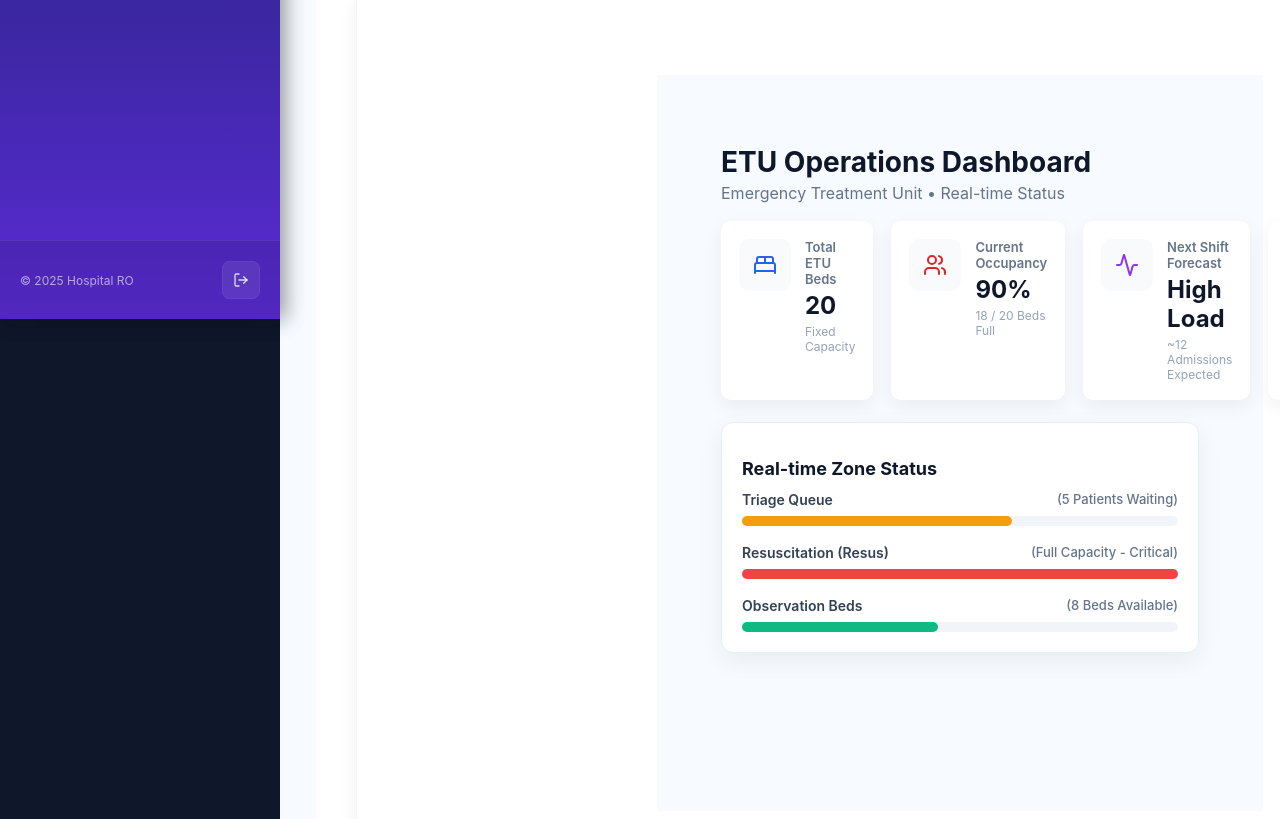
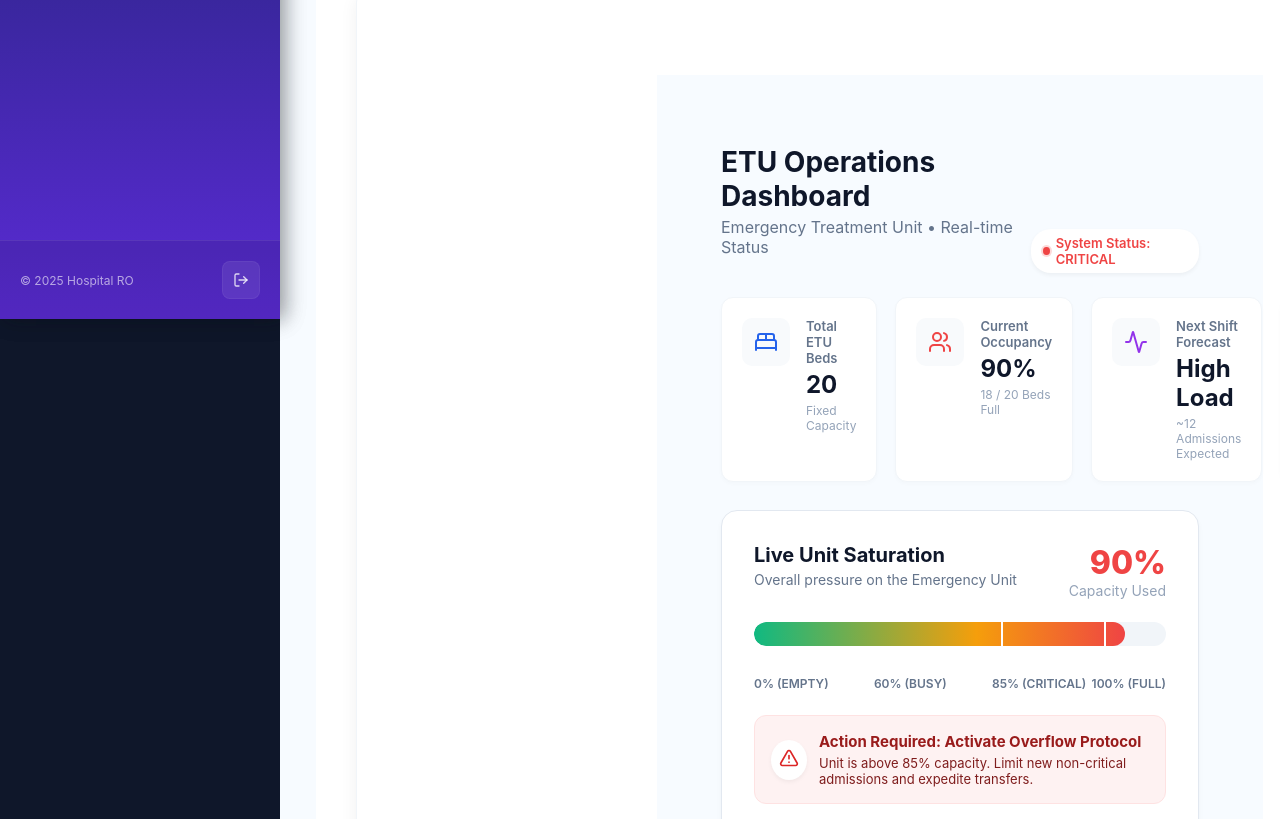
Before and after one commit to lochanajayasinghe/Hospital-Resource-Optimization-and-Demand-Forecasting-System, a React (Create React App) app in the folder frontend/: page / in a window 1280 px wide. Shown: the part 481-1300 px from the top of the page. Built offline with nearby package versions, Linux system fonts and the light colour scheme.

Commit message:
Update Bed_Dashboard.jsx

```diff
--- a/frontend/src/components/Bed_demand_focasting/Bed_Dashboard.jsx
+++ b/frontend/src/components/Bed_demand_focasting/Bed_Dashboard.jsx
@@ -1,21 +1,32 @@
 import React from 'react';
-import { Users, BedDouble, Clock, Activity } from 'lucide-react'; // Updated icons
+import { Users, BedDouble, Clock, Activity, AlertTriangle } from 'lucide-react';
 import Layout from './Layout';
 
 const BedDashboard = () => {
+
+  // Current Total Occupancy (Mock Data)
+  const totalOccupancy = 90; // 90% full
+  const occupancyColor = totalOccupancy > 85 ? '#ef4444' : totalOccupancy > 60 ? '#f59e0b' : '#10b981';
+  const occupancyStatus = totalOccupancy > 85 ? 'CRITICAL' : totalOccupancy > 60 ? 'High' : 'Normal';
 
   return (
     <Layout activePage="Dashboard">
       <div style={{ padding: 28, maxWidth: 1100, margin: '24px auto', color: '#0f172a' }}>
 
         {/* Updated Title for ETU Pilot */}
-        <div style={{ marginBottom: 18 }}>
-          <h1 style={{ fontSize: 28, fontWeight: 700, margin: 0 }}>ETU Operations Dashboard</h1>
-          <p style={{ color: '#64748b', marginTop: 4 }}>Emergency Treatment Unit • Real-time Status</p>
+        <div style={{ marginBottom: 24, display: 'flex', justifyContent: 'space-between', alignItems: 'flex-end' }}>
+          <div>
+            <h1 style={{ fontSize: 28, fontWeight: 700, margin: 0 }}>ETU Operations Dashboard</h1>
+            <p style={{ color: '#64748b', marginTop: 4 }}>Emergency Treatment Unit • Real-time Status</p>
+          </div>
+          <div style={{ display: 'flex', alignItems: 'center', gap: 6, fontSize: 13, fontWeight: 600, color: occupancyColor, background: '#fff', padding: '6px 12px', borderRadius: 20, boxShadow: '0 2px 4px rgba(0,0,0,0.05)' }}>
+            <div style={{ width: 8, height: 8, borderRadius: '50%', background: occupancyColor, boxShadow: `0 0 0 2px ${occupancyColor}33` }}></div>
+            System Status: {occupancyStatus}
+          </div>
         </div>
 
-        {/* KPI Cards - Updated for ETU Metrics */}
-        <div style={{ display: 'grid', gridTemplateColumns: 'repeat(4, 1fr)', gap: 18, marginBottom: 22 }}>
+        {/* KPI Cards */}
+        <div style={{ display: 'grid', gridTemplateColumns: 'repeat(4, 1fr)', gap: 18, marginBottom: 28 }}>
           {/* Card 1: Fixed Capacity */}
           <StatCard
             icon={<BedDouble size={24} color="#2563eb" />}
@@ -26,13 +37,13 @@ const BedDashboard = () => {
 
           {/* Card 2: Real-time Occupancy */}
           <StatCard
-            icon={<Users size={24} color="#dc2626" />}
+            icon={<Users size={24} color={occupancyColor} />}
             title="Current Occupancy"
-            value="90%"
+            value={`${totalOccupancy}%`}
             sub="18 / 20 Beds Full"
           />
 
-          {/* Card 3: Shift Forecast (Practical) */}
+          {/* Card 3: Shift Forecast */}
           <StatCard
             icon={<Activity size={24} color="#9333ea" />}
             title="Next Shift Forecast"
@@ -40,7 +51,7 @@ const BedDashboard = () => {
             sub="~12 Admissions Expected"
           />
 
-          {/* Card 4: Bottlenecks (Transfers) */}
+          {/* Card 4: Bottlenecks */}
           <StatCard
             icon={<Clock size={24} color="#ea580c" />}
             title="Pending Transfers"
@@ -49,35 +60,60 @@ const BedDashboard = () => {
           />
         </div>
 
-        {/* Real-time Zone Occupancy (Instead of Generic Wards) */}
-        <div style={{ background: '#fff', padding: 20, borderRadius: 12, boxShadow: '0 8px 24px rgba(2,6,23,0.06)', border: '1px solid #e6eef6' }}>
-          <h2 style={{ fontSize: 18, fontWeight: 700, marginBottom: 12 }}>Real-time Zone Status</h2>
-          <div style={{ display: 'flex', flexDirection: 'column', gap: 18 }}>
+        {/* --- NEW: SINGLE ETU SATURATION GAUGE --- */}
+        <div style={{ background: '#fff', padding: 32, borderRadius: 16, boxShadow: '0 4px 6px -1px rgba(0,0,0,0.05)', border: '1px solid #e2e8f0' }}>
 
-            {/* Triage - Moderate */}
-            <ProgressBar
-              label="Triage Queue"
-              percent={62}
-              color="#f59e0b"
-              note="(5 Patients Waiting)"
-            />
+          <div style={{ display: 'flex', justifyContent: 'space-between', marginBottom: 20 }}>
+            <div>
+              <h2 style={{ fontSize: 20, fontWeight: 700, margin: 0 }}>Live Unit Saturation</h2>
+              <p style={{ color: '#64748b', fontSize: 14, marginTop: 4 }}>Overall pressure on the Emergency Unit</p>
+            </div>
+            <div style={{ textAlign: 'right' }}>
+               <span style={{ fontSize: 32, fontWeight: 800, color: occupancyColor }}>{totalOccupancy}%</span>
+               <span style={{ fontSize: 14, color: '#94a3b8', display: 'block' }}>Capacity Used</span>
+            </div>
+          </div>
 
-            {/* Resus - Critical */}
-            <ProgressBar
-              label="Resuscitation (Resus)"
-              percent={100}
-              color="#ef4444"
-              note="(Full Capacity - Critical)"
-            />
+          {/* Large Progress Bar */}
+          <div style={{ position: 'relative', height: 24, background: '#f1f5f9', borderRadius: 999, marginBottom: 30, overflow: 'hidden' }}>
 
-            {/* Observation - Available */}
-            <ProgressBar
-              label="Observation Beds"
-              percent={45}
-              color="#10b981"
-              note="(8 Beds Available)"
-            />
+            {/* Background Markers for Safe/Warning/Critical Zones */}
+            <div style={{ position: 'absolute', left: '60%', height: '100%', width: 2, background: '#fff', zIndex: 10 }}></div>
+            <div style={{ position: 'absolute', left: '85%', height: '100%', width: 2, background: '#fff', zIndex: 10 }}></div>
+
+            {/* The Fill Bar */}
+            <div style={{
+              width: `${totalOccupancy}%`,
+              height: '100%',
+              background: `linear-gradient(90deg, #10b981 0%, #f59e0b 60%, #ef4444 100%)`,
+              borderRadius: 999,
+              transition: 'width 1s ease-in-out'
+            }} />
           </div>
+
+          {/* Legend / Scale */}
+          <div style={{ display: 'flex', justifyContent: 'space-between', color: '#64748b', fontSize: 12, fontWeight: 600, textTransform: 'uppercase' }}>
+            <span>0% (Empty)</span>
+            <span style={{ paddingLeft: 40 }}>60% (Busy)</span>
+            <span style={{ paddingLeft: 40 }}>85% (Critical)</span>
+            <span>100% (Full)</span>
+          </div>
+
+          {/* Action Recommendation Box */}
+          {totalOccupancy > 85 && (
+            <div style={{ marginTop: 24, background: '#fef2f2', border: '1px solid #fee2e2', borderRadius: 12, padding: 16, display: 'flex', gap: 12, alignItems: 'center' }}>
+              <div style={{ background: '#fff', padding: 8, borderRadius: '50%', boxShadow: '0 2px 4px rgba(0,0,0,0.05)' }}>
+                 <AlertTriangle size={20} color="#dc2626" />
+              </div>
+              <div>
+                <h4 style={{ margin: 0, color: '#991b1b', fontSize: 15, fontWeight: 700 }}>Action Required: Activate Overflow Protocol</h4>
+                <p style={{ margin: '4px 0 0 0', color: '#7f1d1d', fontSize: 13 }}>
+                  Unit is above 85% capacity. Limit new non-critical admissions and expedite transfers.
+                </p>
+              </div>
+            </div>
+          )}
+
         </div>
 
       </div>
@@ -88,9 +124,9 @@ const BedDashboard = () => {
 // --- Helper Components ---
 
 const StatCard = ({ icon, title, value, sub }) => (
-  <div style={{ background: '#fff', padding: 18, borderRadius: 10, boxShadow: '0 6px 18px rgba(2,6,23,0.06)', display: 'flex', alignItems: 'flex-start', gap: 14 }}>
+  <div style={{ background: '#fff', padding: 20, borderRadius: 12, boxShadow: '0 2px 4px rgba(0,0,0,0.02)', border: '1px solid #f1f5f9', display: 'flex', alignItems: 'flex-start', gap: 16 }}>
     <div style={{
-      minWidth: 52, height: 52, borderRadius: 10,
+      minWidth: 48, height: 48, borderRadius: 10,
       background: '#f8fafc',
       display: 'flex', alignItems: 'center', justifyContent: 'center'
     }}>
@@ -104,16 +140,4 @@ const StatCard = ({ icon, title, value, sub }) => (
   </div>
 );
 
-const ProgressBar = ({ label, percent, color, note }) => (
-  <div>
-    <div style={{ display: 'flex', justifyContent: 'space-between', marginBottom: 8 }}>
-      <span style={{ fontWeight: 600, color: '#334155', fontSize: 14 }}>{label}</span>
-      <span style={{ color: '#64748b', fontSize: 13, fontWeight: 500 }}>{note}</span>
-    </div>
-    <div style={{ width: '100%', background: '#f1f5f9', borderRadius: 999, height: 10 }}>
-      <div style={{ width: `${percent}%`, height: '100%', background: color, borderRadius: 999, transition: 'width 0.5s ease' }} />
-    </div>
-  </div>
-);
-
 export default BedDashboard;
```
